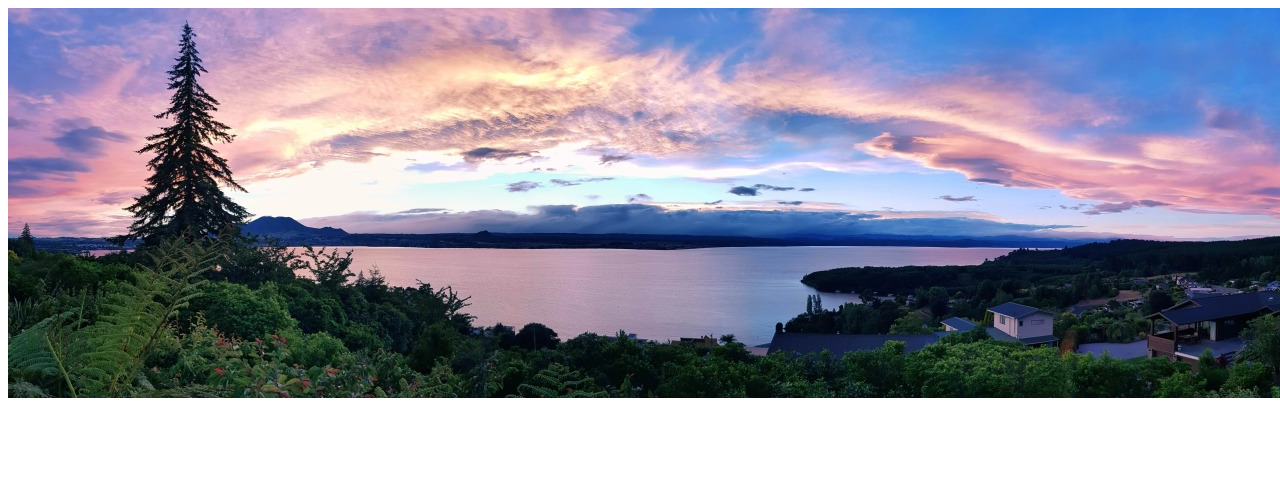
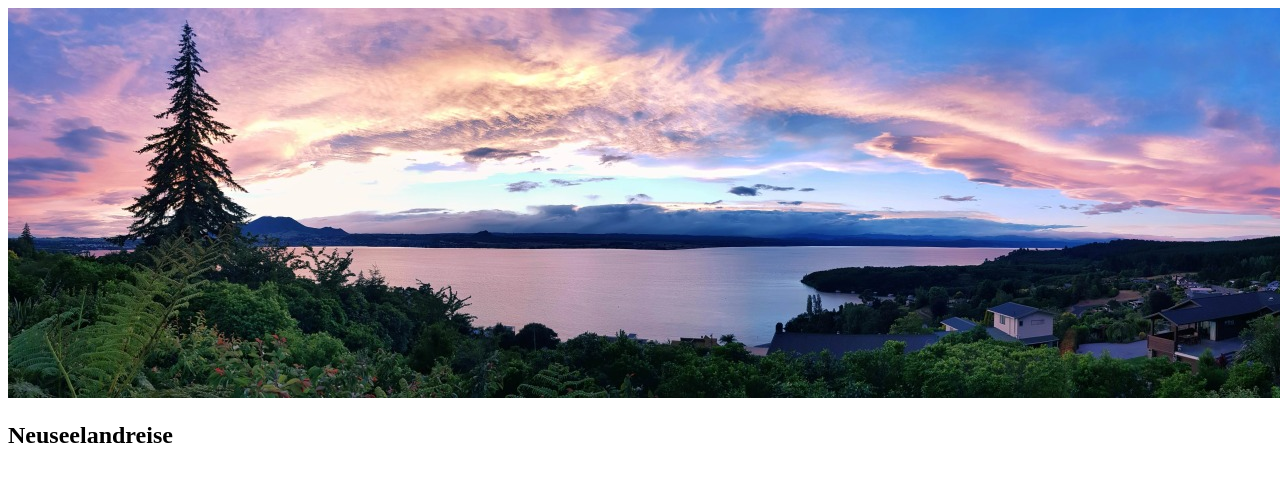
Before and after one commit to andrea-1408/andrea-1408.github.io, a plain HTML site: page nz/Taupo/Taupo.html in a window 1280 px wide. Shown: the top 482 px of the page. Drawn offline with Linux system fonts and the light colour scheme.

Commit message:
Überschrift Neuseelandreise hinzugefügt

```diff
--- a/nz/Taupo/Taupo.html
+++ b/nz/Taupo/Taupo.html
@@ -12,4 +12,9 @@
     <header>
         <img src="images/header_Taupo.jpg" alt="See im Sonnenuntergang mit Wald im Vordergrund und kleiner Ortschaft">
     </header>
+    <main>
+        <article>
+            <h1>Neuseelandreise</h1>
+        </article>
+    </main>
 </body>
```
